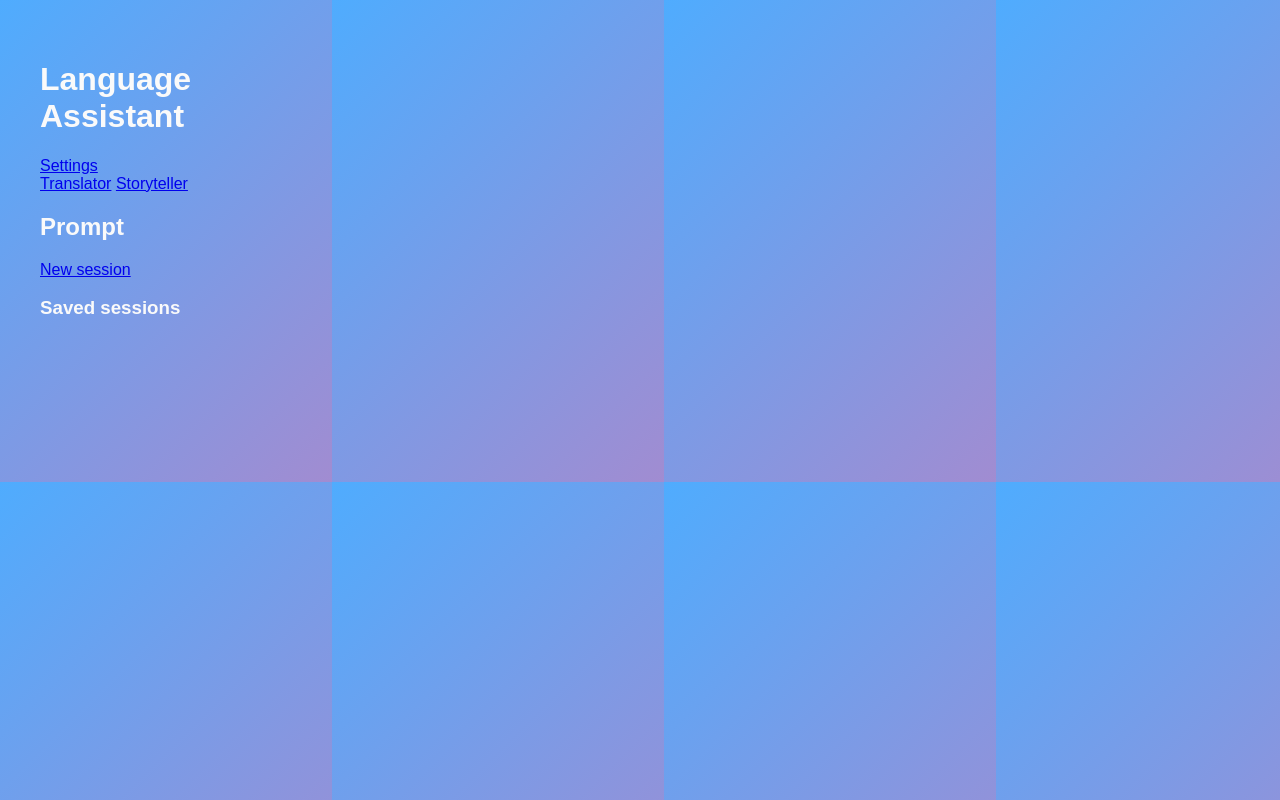
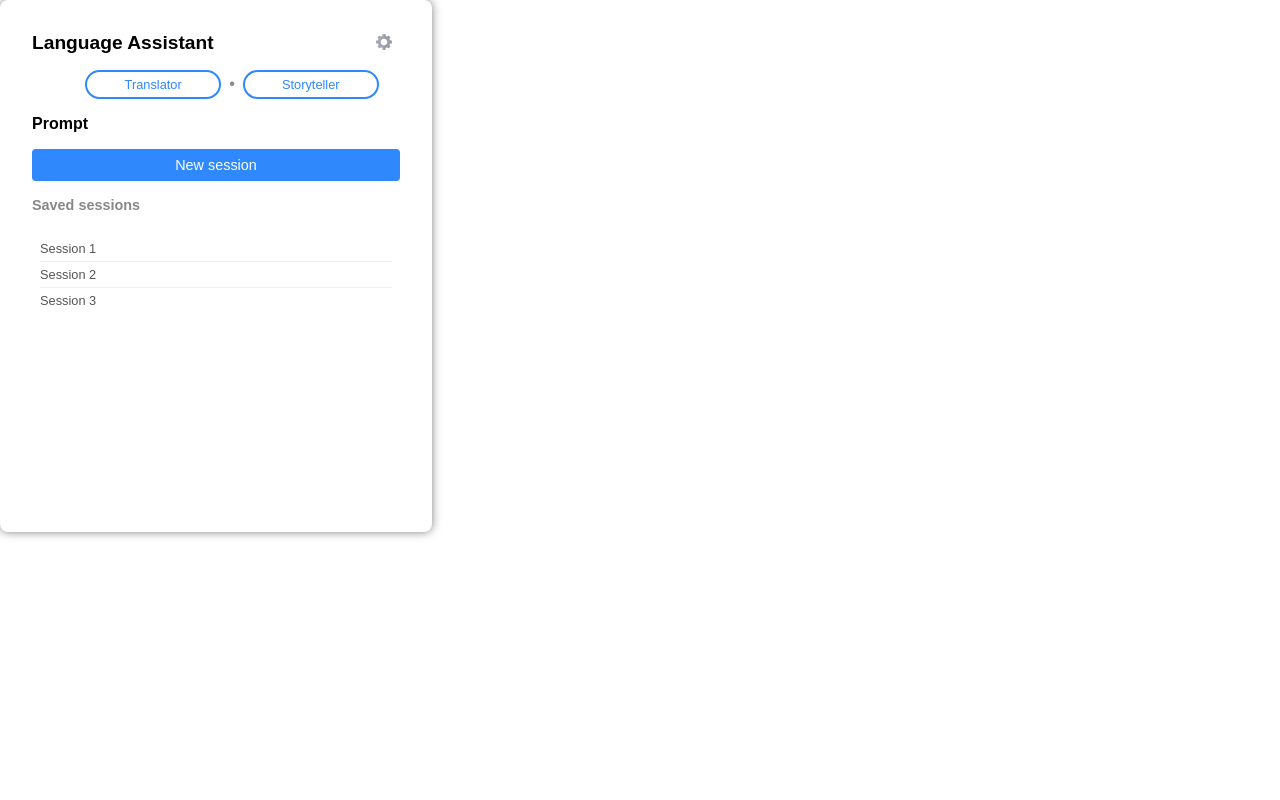
Before and after one commit to JesusRdzT/chrome-ai-challenge, a website built with webpack: page src/popup/main.html in a window 1280 px wide. Built offline with nearby package versions, Linux system fonts and the light colour scheme.

Commit message:
Style - main.html and css configurations

```diff
--- a/src/content/index.css
+++ b/src/content/index.css
@@ -11,8 +11,11 @@
 	animation: popup-animation 0.3s ease-out forwards;
 	opacity: 0;
 	transform: scale(0.8);
+	box-sizing: border-box;
+	overflow: hidden;
 }
 
+/* Popup animation */
 @keyframes popup-animation {
 	0% {
 		opacity: 0;
@@ -24,6 +27,7 @@
 	}
 }
 
+/* Form layout */
 .ext-dialog-box form {
 	display: flex;
 	align-items: center;
@@ -31,189 +35,95 @@
 	width: 100%;
 }
 
+/* Universal styling for children */
 .ext-dialog-box * {
 	color: black;
+	box-sizing: border-box;
 }
 
+/* Row layout */
 .ext-row {
-	display: inline-flex;
+	display: flex;
 	flex-direction: row;
+	width: 100%;
+	gap: 0.5rem;
+	justify-content: space-between;
+	align-items: center;
 }
 
+/* Column layout */
 .ext-col {
 	display: flex;
-	flex-direction:column;
+	flex-direction: column;
+	width: 100%;
+	gap: 0.5rem;
 }
 
+/* Options row */
 .ext-options-row {
 	display: flex;
 	justify-content: center;
 	align-items: center;
-    gap: 1rem;
+	gap: 0.5rem;
 	margin: 0.5rem 0;
-    flex-wrap: nowrap;
+	width: 100%;
 }
 
 /* Options container */
 .options-container {
 	display: flex;
 	align-items: center;
-    gap: 1rem;
 	justify-content: center;
-    flex: 1;
+	gap: 0.5rem;
+	width: 100%;
 }
 
 /* Dot separator */
 .option-dot {
-    font-size: 1rem;
+	font-size: calc(0.8rem + 0.1vw);
 	color: #888888;
-    white-space: nowrap;
 }
 
+/* Close button */
 .ext-dialog-box .close-btn {
 	position: absolute;
 	right: 0.5rem;
 	top: 0.5rem;
-	width: 1rem;
+	width: calc(1rem + 0.1vw);
 	aspect-ratio: 1;
 	padding: 0;
 	border: none;
 	border-radius: 10000px;
 	background-color: transparent;
+	cursor: pointer;
 }
 
-.ext-dialog-box .ext-dialog-content {
-	width: 100%;
-	height: 100%;
-	display: flex;
-	flex-direction: column;
+.close-btn:hover {
+	background-color: #00000020;
 }
 
-.ext-dialog-box .ext-dialog-footer {
-	width: 100%;
-	height: 100%;
-	display: inline-flex;
-}
-
-/* Shows a small fade animation to all the children of .ext-dialog-footer */
+/* Footer layout */
 .ext-dialog-box .ext-dialog-footer {
 	width: 100%;
 	display: flex;
 	justify-content: space-between;
 	align-items: center;
+	gap: 0.5rem;
 }
 
-.ext-btn-submit {
-    background-color: #2F88FC;
-    color: #ffffff;
-    border: none;
-    border-radius: 4px;
-    padding: 0.6rem 1rem;
-    transition: background-color 0.3s ease, transform 0.3s ease;
-    text-align: center;
-    cursor: pointer;
-    white-space: nowrap;
-
-}
-
-.ext-btn-submit:hover {
-    background-color: #ffffff;
-    color: #2F88FC;
-    transform: scale(1.05);
-    cursor: pointer;
-}
-
-.ext-btn-submit:active {
-    transform: scale(0.95);
-    background-color: #2F88FC;
-    color: #ffffff;
-}
-
-.ext-btn-primary {
-    background-color: #1EAF4C;
-    color: #ffffff;
-    border: none;
-    border-radius: 0.5rem;
-    padding: 0.5rem 1rem;
-    margin: 0.5rem;
-    transition: background-color 0.3s ease, transform 0.3s ease;
-    flex: 1;
-    text-align: center;
-}
-
-.ext-btn-primary:hover {
-    background-color: #ffffff;
-    color: #1EAF4C;
-    transform: scale(1.05);
-    cursor: pointer;
-}
-
-.ext-btn-primary:active {
-    transform: scale(0.95);
-    background-color: #1EAF4C;
-    color: #ffffff;
-}
-
-.ext-btn-secondary {
-	background-color: transparent;
-    color: #2F88FC;
-    border: 2px solid #2F88FC;
-    border-radius: 2rem;
-    padding: 0.3rem 1rem;
-    font-size: 0.8rem;
-    text-align: center;
-    white-space: nowrap;
-    flex: 1;
-    max-width: 160px;
-    transition: background-color 0.3s ease, transform 0.3s ease;
-}
-
-.ext-btn-secondary:hover {
-    background-color: transparent;
-    color: #2F88FC;
-    transform: scale(1.05);
-    cursor: pointer;
-}
-
-.ext-btn-secondary:active {
-    transform: scale(0.95);
-    background-color: #2F88FC;
-    color: #ffffff;
-}
-
-.ext-dialog-box .row {
-	display: flex;
-	flex-direction: row;
-}
-
-.ext-dialog-box .col {
-	display: flex;
-	flex-direction: column;
-}
-
-.close-btn:hover {
-	cursor: pointer;
-	background-color: #00000020;
-}
-
+/* Spinner */
 .ext-dialog-box .ext-spinner {
 	display: flex;
-	justify-self: center;
-	align-self: center;
 	justify-content: center;
 	align-items: center;
-	width: 2rem;
-	height: 2rem;
+	width: calc(1.5rem + 0.2vw);
+	height: calc(1.5rem + 0.2vw);
 	border: none;
 	border-top: 0.1rem solid white;
 	border-radius: 10000px;
-
-	/* Uses the rotate animation on the element */
 	animation: rotate 1s linear infinite;
 }
 
-
-/* A keyframe that rotates 360 degrees indefinitely */
 @keyframes rotate {
 	from {
 		transform: rotate(0deg);
@@ -223,78 +133,101 @@ to {
 	}
 }
 
-.prompt-label {
-	font-size: 1rem;
-	font-weight: 500;
+/* Buttons */
+.ext-btn-submit,
+.ext-btn-primary,
+.ext-btn-secondary {
+	font-size: calc(0.8rem + 0.1vw);
+	padding: calc(0.4rem + 0.1vw) calc(0.8rem + 0.2vw);
+	border-radius: 4px;
+	cursor: pointer;
+	text-align: center;
+	transition: transform 0.2s ease, background-color 0.3s ease;
+	flex: 1;
+	max-width: 100%;
 }
 
-.ext-text {
-	color: #000000;
-	pointer-events: none;
+/* Submit button */
+.ext-btn-submit {
+	background-color: #2F88FC;
+	color: #ffffff;
+	border: none;
 }
 
-.ext-text-speaker:empty::before {
-	content: '';
+.ext-btn-submit:hover {
+	background-color: #ffffff;
+	color: #2F88FC;
+	transform: scale(1.05);
 }
 
-.ext-text-speaker::before {
-	content: '📢';
-	cursor: pointer;
-	pointer-events: all;
-	margin-right: 0.5rem;
+/* Primary button */
+.ext-btn-primary {
+	background-color: #1EAF4C;
+	color: #ffffff;
+	border: none;
 }
 
+.ext-btn-primary:hover {
+	background-color: #ffffff;
+	color: #1EAF4C;
+	transform: scale(1.05);
+}
 
-/* ---------------------------------- Dropdown Styles ---------------------------------- */
+/* Secondary button */
+.ext-btn-secondary {
+	background-color: transparent;
+	color: #2F88FC;
+	border: 2px solid #2F88FC;
+	padding: calc(0.3rem + 0.1vw) calc(0.7rem + 0.2vw);
+	border-radius: 2rem;
+}
 
-#translation-dropdown-row {
-    display: flex;
-    justify-content: center;
-    align-items: center;
+.ext-btn-secondary:hover {
+	background-color: #2F88FC;
+	color: #ffffff;
+	transform: scale(1.05);
 }
 
 /* Dropdown container */
 .dropdown-container {
 	position: relative;
-    max-width: 300px;
+	width: 100%;
 	display: flex;
 	flex-direction: column;
 }
 
 /* Search input */
 .dropdown-search-input {
-    flex: 1;
-    font-size: 1rem;
-    padding: 0.5rem;
+	width: 100%;
+	font-size: calc(0.9rem + 0.1vw);
+	padding: calc(0.4rem + 0.1vw);
 	border: 1px solid #ccc;
 	border-radius: 4px;
-    box-sizing: border-box;
-    outline: none;
+    background-color: #f9f9f9 !important;
+    flex: 1;
 }
 
 /* Dropdown options */
 .dropdown-options {
 	position: absolute;
 	top: 100%;
-    left: 0; /* Align to the container */
+	left: 0;
 	width: 100%;
 	background-color: #fff;
 	border: 1px solid #ccc;
-    border-radius: 4px 4px;
+	border-radius: 4px;
 	box-shadow: 0 4px 6px rgba(0, 0, 0, 0.1);
-    max-height: 200px;
+	max-height: 150px;
 	overflow-y: auto;
-    display: none;
 	z-index: 1000;
 }
 
 /* Dropdown option */
 .dropdown-option {
-	padding: 0.5rem;
-	font-size: 1rem;
+	padding: calc(0.4rem + 0.1vw);
+	font-size: calc(0.8rem + 0.1vw);
 	cursor: pointer;
 	border-bottom: 1px solid #f0f0f0;
-	transition: background-color 0.2s ease, color 0.2s ease;
 }
 
 .dropdown-option:last-child {
@@ -306,18 +239,21 @@ to {
 	color: #ffffff;
 }
 
-/* Make dropdown responsive */
+/* Media queries for responsiveness */
 @media (max-width: 480px) {
-	.dropdown-container {
+	.ext-dialog-box {
 		width: 100%;
-		max-width: none;
+		padding: 0.8rem;
 	}
-	.dropdown-search-input {
-		padding: 0.4rem;
-		font-size: 0.9rem;
+
+	.ext-btn-submit,
+	.ext-btn-primary,
+	.ext-btn-secondary {
+		font-size: 0.8rem;
+		padding: 0.4rem 0.8rem;
 	}
-	.dropdown-option {
-		padding: 0.4rem;
-		font-size: 0.9rem;
+
+	.dropdown-options {
+		max-height: 120px;
 	}
 }
--- a/src/popup/global.css
+++ b/src/popup/global.css
@@ -1,19 +1,159 @@
-html {
-  width: 300px;
-  height: 450px;
+ /* General Styles */
+ html {
+  width: 400px;
+  height: 500px;
   border-radius: 0.5rem;
-  background: linear-gradient(135deg, #4facfe 0%, #a18cd1 100%);
+  background: white;
+  box-shadow: 0 0 10px rgba(0, 0, 0, 0.5);
+  overflow: hidden;
 }
+
 html,
 body {
   font-family: Arial, sans-serif;
   padding: 1rem;
+  margin: 0 !important;
   display: flex;
   flex-direction: column;
-  color: #fafafa;
+  color: #000000;
 }
 
 body {
   width: 100%;
   height: 100%;
 }
+
+/* Header Styles */
+header {
+  display: flex;
+  justify-content: space-between;
+  align-items: center;
+  margin-bottom: 1rem;
+}
+
+header h1 {
+  font-size: 1.2rem;
+  color: black;
+  margin: 0;
+}
+
+header a {
+  text-decoration: none;
+  font-size: 0.9rem;
+  transition: transform 0.3s ease;
+  margin-right: 2rem;
+  flex-shrink: 0;
+}
+
+header a:hover {
+  transform: scale(1.25);
+  color: #ffffff;
+}
+
+header a img {
+  width: 1rem;
+  height: 1rem;
+  margin-right: 0.5rem;
+}
+
+/* Section Styles */
+section {
+  display: flex;
+  flex-direction: column;
+  gap: 1rem;
+  width: 100%;
+}
+
+section h2 {
+  font-size: 1rem;
+  color: black;
+  margin: 0;
+}
+
+section h3 {
+  font-size: 0.9rem;
+  color: #888888;
+  margin-bottom: 1rem;
+  margin-top: 0;
+}
+
+section a {
+  text-decoration: none;
+  font-size: 0.9rem;
+  color: #ffffff;
+  background-color: #2F88FC;
+  padding: 0.5rem 0.8rem;
+  text-align: center;
+  border-radius: 0.25rem;
+  transition: transform 0.3s ease, background-color 0.3s ease;
+  flex-shrink: 0;
+}
+
+.new-session-btn {
+  margin-right: 2rem;
+}
+
+section a:hover {
+  background-color: white;
+  transform: scale(1.05);
+  color:#000000;
+}
+
+.ext-btn-secondary {
+  background-color: transparent;
+  color: #2F88FC;
+  border: 2px solid #2F88FC;
+  border-radius: 2rem;
+  padding: 0.3rem 1rem;
+  font-size: 0.8rem;
+  text-align: center;
+  width: 100%;
+  max-width: 100px;
+  transition: background-color 0.3s ease, transform 0.3s ease;
+  margin-bottom: 1rem;
+}
+
+.ext-btn-secondary:hover {
+  background-color: #2F88FC;
+  color: #ffffff;
+  transform: scale(1.05);
+}
+
+/* Translator and Storyteller Container */
+.translator-storyteller {
+  display: flex;
+  justify-content: center;
+  align-items: center;
+  gap: 0.5rem;
+}
+
+.translator-storyteller .dot {
+  font-size: 1rem;
+  color: #888888;
+  margin-bottom: 1rem;
+}
+
+/* Div for Saved Sessions */
+#saved-sessions-list-container {
+  padding: 0.5rem;
+  overflow-y: auto;
+  max-height: 120px;
+  margin-right: 2rem;
+}
+
+#saved-sessions-list {
+  list-style: none;
+  padding: 0;
+  margin: 0;
+  font-size: 0.8rem;
+  color: #555555;
+}
+
+#saved-sessions-list li {
+  padding: 0.3rem 0;
+  border-bottom: 1px solid #eee;
+}
+
+#saved-sessions-list li:last-child {
+  border-bottom: none;
+}
--- a/src/popup/main.html
+++ b/src/popup/main.html
@@ -3,32 +3,36 @@
   <head>
     <meta charset="UTF-8">
     <title>Extension</title>
-    <meta name="viewport" content="width=300, height=450, initial-scale=1.0">
+    <meta name="viewport" content="width=400, height=500, initial-scale=1.0">
     <link rel="stylesheet" href="global.css">
   </head>
   <body>
     <header>
       <h1>Language Assistant</h1>
-      <a href="settings.html">Settings</a>
+      <a href="settings.html"><img src="icons/gear.png" alt="Settings"></a>
     </header>
 
     <section>
-      <div>
-        <a href="translator.html">Translator</a>
-        <a href="storyteller.html">Storyteller</a>
+      <div class="translator-storyteller">
+        <a href="translator.html" class="ext-btn-secondary">Translator</a>
+        <span class="dot">•</span>
+        <a href="storyteller.html" class="ext-btn-secondary">Storyteller</a>
       </div>
     </section>
 
     <section>
       <h2>Prompt</h2>
 
-      <a href="prompt.html">New session</a>
+      <a href="prompt.html" class="new-session-btn">New session</a>
 
       <div>
         <h3>Saved sessions</h3>
 
         <div id="saved-sessions-list-container">
           <ul id="saved-sessions-list">
+            <li>Session 1</li>
+            <li>Session 2</li>
+            <li>Session 3</li>
           </ul>
         </div>
       </div>
```
Also changed, not shown: src/manifest.json, src/popup/icons/gear.png (added). Lines whose indentation alone changed are shown as unchanged.
